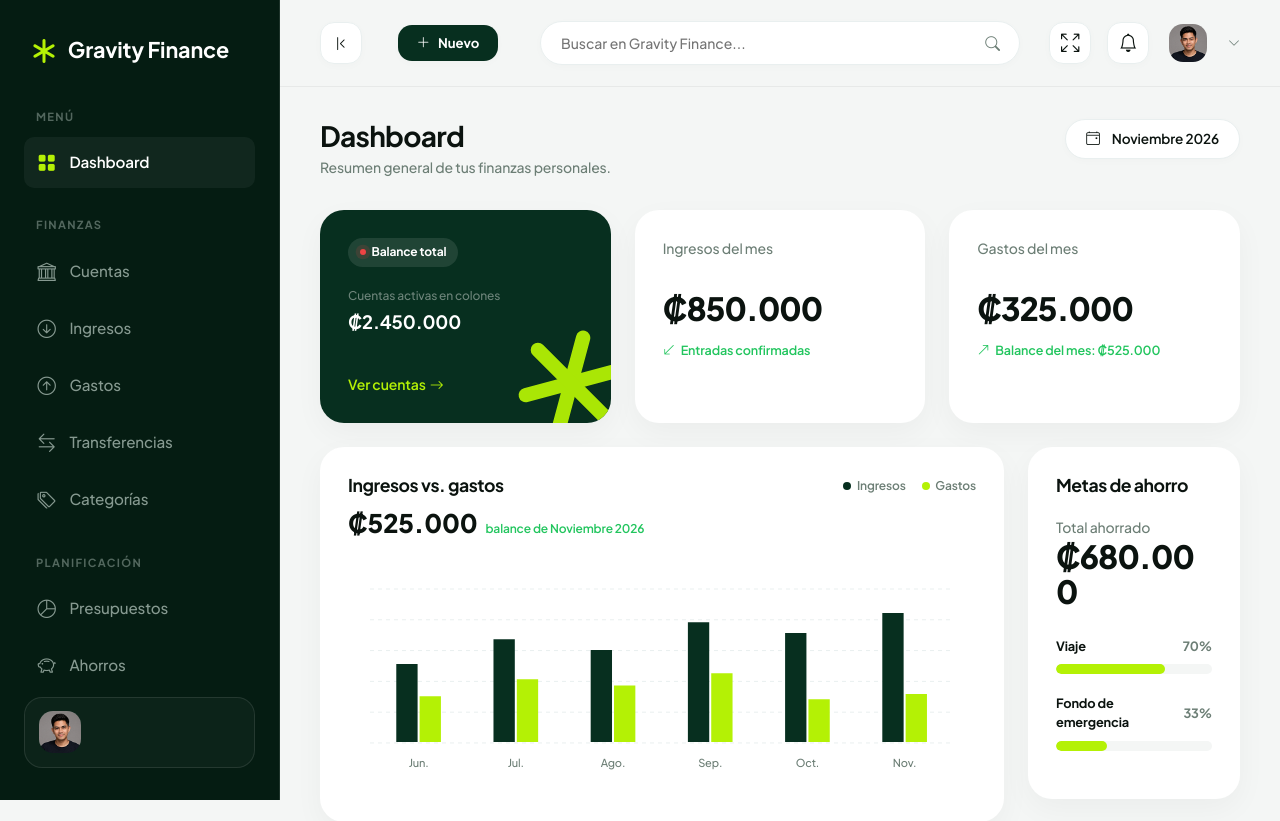
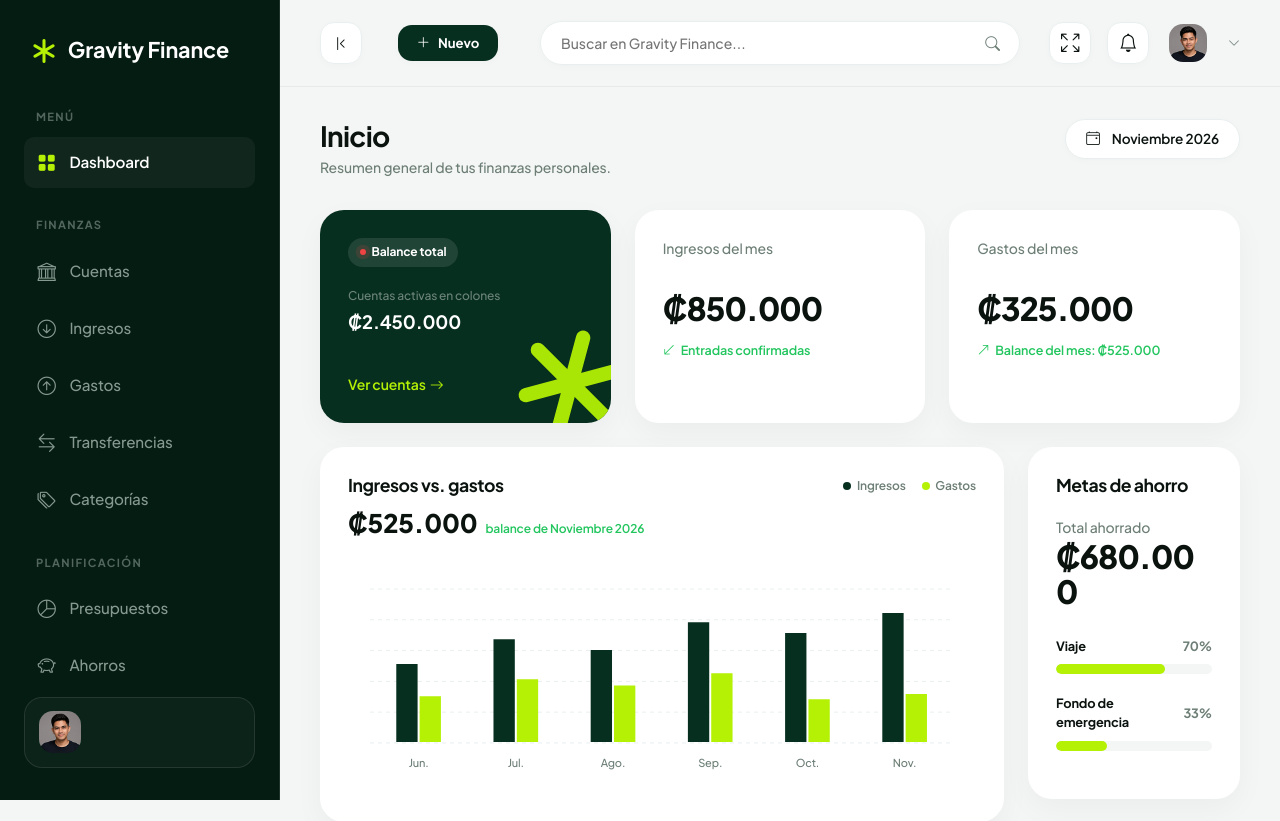
Before and after one commit to Joseph-gamboa/ProyectoFinal_BasesII, a Laravel app: page /dashboard in a window 1280 px wide. Shown: the top 821 px of the page. Run offline with Laravel 12, Linux system fonts and the light colour scheme; the visitor is signed in with stand-in values (Sample User, id 1).

Commit message:
Change dashboard title and page title to 'Inicio'

```diff
--- a/resources/views/dashboard.blade.php
+++ b/resources/views/dashboard.blade.php
@@ -1,7 +1,7 @@
 @extends('layouts.app')
 
-@section('title', 'Dashboard')
-@section('page-title', 'Dashboard')
+@section('title', 'Inicio')
+@section('page-title', 'Inicio')
 @section('page-subtitle', 'Resumen general de tus finanzas personales.')
 
 @section('page-actions')
```
